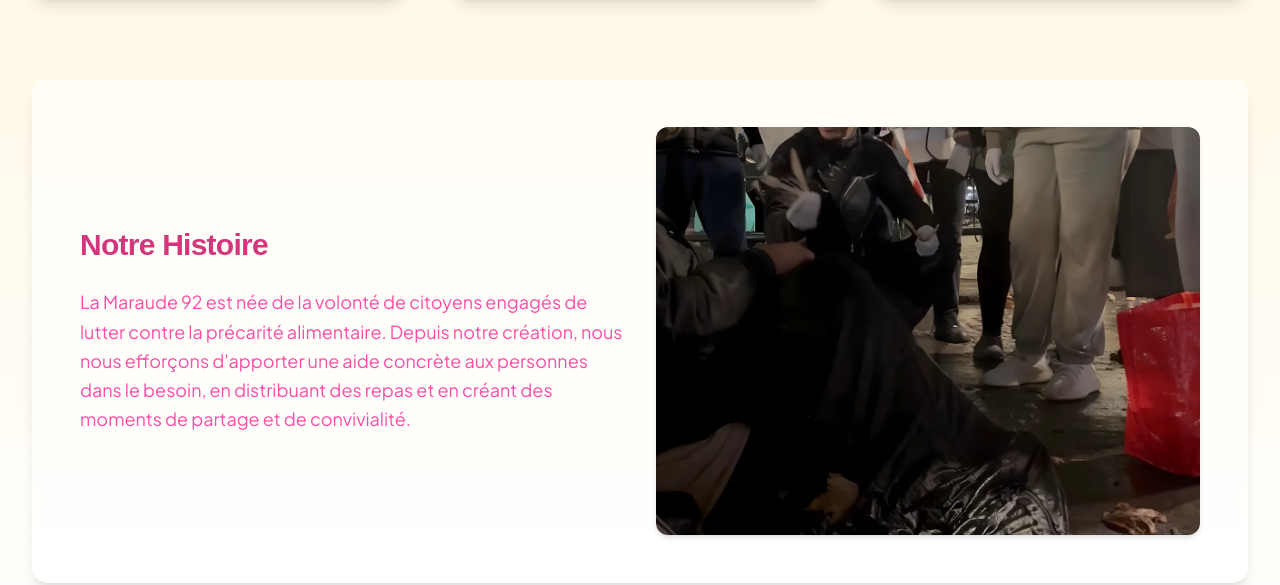
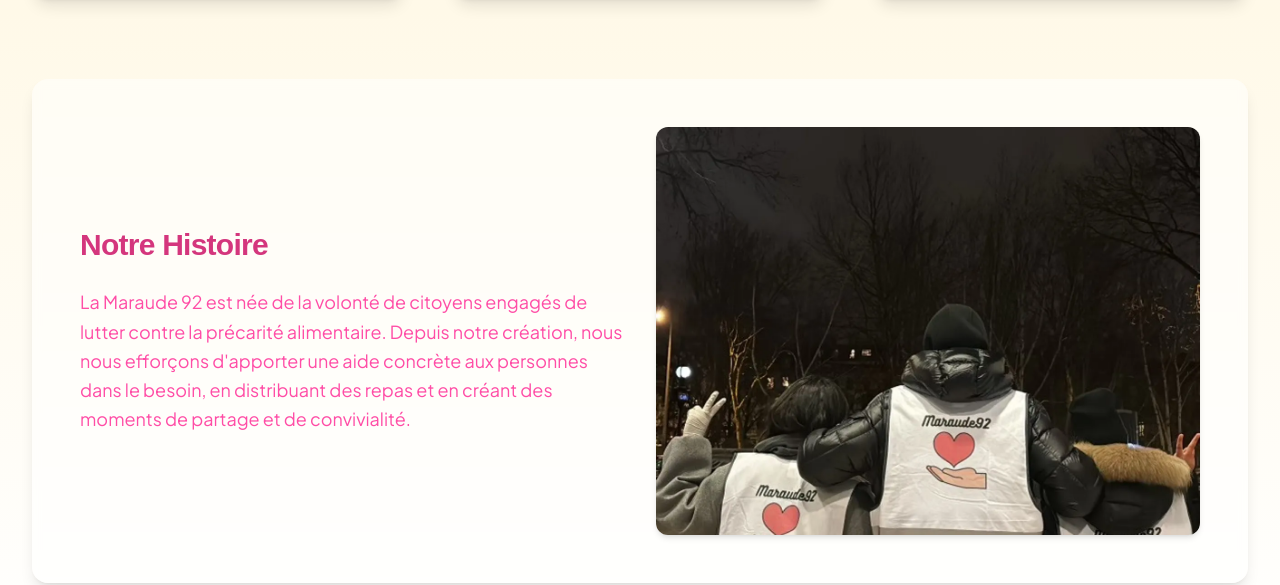
Before and after one commit to Wassbdr/nousrire, a React (Create React App) app: page / in a window 1280 px wide. Shown: the part 1725-2310 px from the top of the page. Built offline with nearby package versions, Linux system fonts and the light colour scheme; no server answers; the database is empty; a web font is replaced by a local one.

Commit message:
fix: Wrong image name

```diff
--- a/src/components/About.tsx
+++ b/src/components/About.tsx
@@ -96,8 +96,8 @@ const About = () => {
               <div className="rounded-xl overflow-hidden shadow-md">
                 <div className="aspect-w-4 aspect-h-3">
                   <OptimizedImage
-                    src="https://firebasestorage.googleapis.com/v0/b/maraude-92.firebasestorage.app/o/distribution.webp?alt=media&token=..."
-                    imageName="distribution.webp"
+                    src="images/optimized/benevoles.webp"
+                    imageName="benevoles.webp"
                     alt="Description"
                     width={800}
                     height={600}
```
